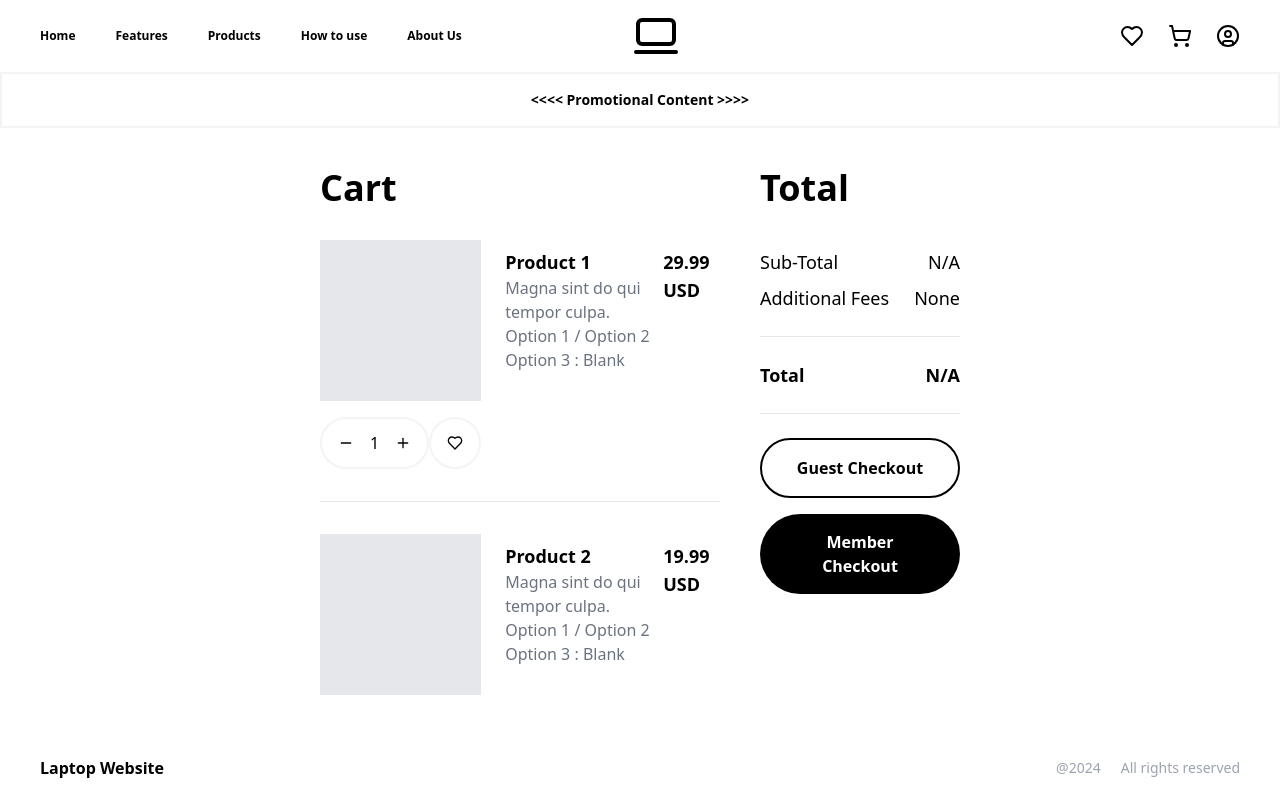
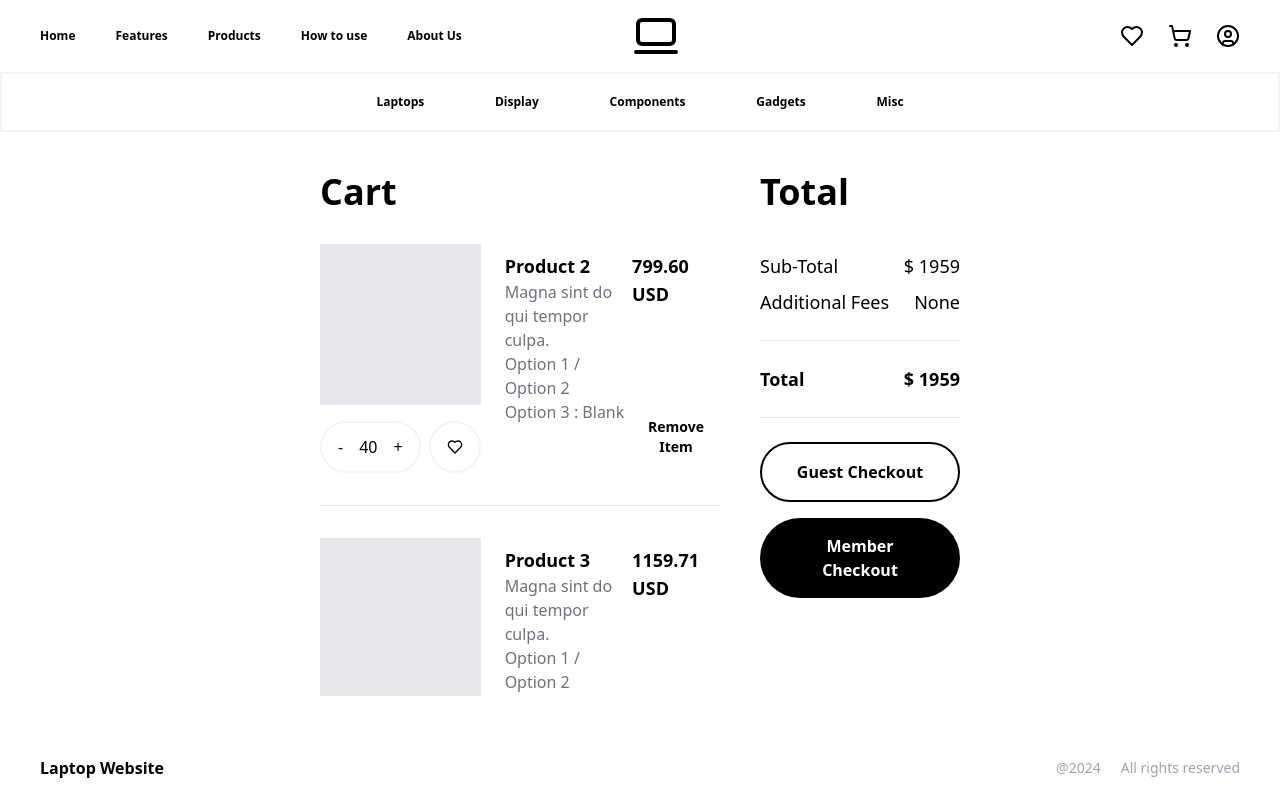
Before and after one commit to Twiztss/Laptop-Website, a React (Vite) app: page /cart in a window 1280 px wide. Built offline with nearby package versions, Linux system fonts and the light colour scheme.

Commit message:
Update cart page and add navbar component
Add cart page's function to adjust and remove item within the cart which adds total price to price section and sync the cart item state for all components. In addition, add Navbar to produce-related page.

```diff
--- /dev/null
+++ b/src/components/Navbar.tsx
@@ -0,0 +1,19 @@
+import sampleCategory from "../data/category-data"
+import { Category } from "../types/Catogory"
+
+export default function Navbar() {
+
+    const tag = (tag : Category) => {
+    return (
+        <p className="text-xs font-bold cursor-pointer" key={tag.name}>{tag.name}</p>
+        )
+    }
+
+    return (
+     <nav className="flex border-2 border-gray-100 w-full px-10 py-5 items-center justify-center">
+    <div className="flex w-1/2 justify-around">
+        {sampleCategory.map(tag)}
+    </div>
+    </nav>
+    )
+}
--- a/src/routes/cart.tsx
+++ b/src/routes/cart.tsx
@@ -1,37 +1,51 @@
-import { Heart, Minus, Plus } from "lucide-react"
+import { Heart } from "lucide-react"
 import Footer from "../components/Footer"
 import Header from "../components/Header"
 import { Link } from "react-router-dom"
 import { useState } from "react"
+import sampleProduct from "../data/product-data"
+import Navbar from "../components/Navbar"
 import { Product } from "../types/Product"
-import sampleProduct from "../data/product-data"
 
-const CartItem = (item : Product) => {
+interface itemProp {
+    title : string,
+    amount : number,
+    price : number,
+    onItemChange : (e : any) => void,
+    onRemoval : (e : any) => void,
+}
 
-    const [itemAmount, setItemAmount] = useState(1)
+type calcProp = {
+    item : number[]
+}
+
+const CartItem = ({title, amount, price, onItemChange, onRemoval} : itemProp) => {
 
     return (
         <>
             <div className="flex gap-6">
                 <div className="flex flex-col w-5/12 gap-4">
                     <div className="bg-gray-200 aspect-square"></div>
-                    <div className="flex justify-between">
-                        <div className="flex gap-4 border-2 border-gray-100 rounded-full px-4 py-2 items-center">
-                            <button onClick={() => {itemAmount == 1 ? setItemAmount(1) :setItemAmount(itemAmount - 1)}}><Minus width={16} height={16}/></button>
-                            <p className="font-medium">{itemAmount}</p>
-                            <button onClick={() => setItemAmount(itemAmount + 1)}><Plus width={16} height={16}/></button>
+                    <div className="flex justify-between w-full gap-2">
+                        <div className="flex gap-4 border-2 border-gray-100 rounded-full px-4 py-2 justify-center items-center w-2/3">
+                            <button name={title} id={"minus"} onClick={onItemChange}>-</button>
+                            <p className="font-medium">{amount}</p>
+                            <button name={title} id={"plus"} onClick={onItemChange}>+</button>
                         </div>
-                        <button className="border-2 border-gray-100 rounded-full p-4"><Heart width={16} height={16}/></button>
+                        <button className="flex justify-center border-2 border-gray-100 rounded-full p-4 w-1/3 items-center"><Heart width={16} height={16}/></button>
                     </div>
                 </div>
                 <div className="flex justify-between w-full mt-2">
                     <div>
-                        <h2 className="text-lg font-semibold">{item.title}</h2>
+                        <h2 className="text-lg font-semibold">{title}</h2>
                         <h4 className="text-base text-gray-500 font-normal">Magna sint do qui tempor culpa.</h4>
                         <h4 className="text-base text-gray-500 font-normal">{"Option 1"} / {"Option 2"}</h4>
                         <h4 className="text-base text-gray-500 font-normal">{"Option 3"} : {"Blank"}</h4>
                     </div>
-                    <p className="text-lg font-semibold">{(itemAmount * item.price).toFixed(2)} USD</p>
+                    <div className="flex flex-col justify-between">
+                        <p className="text-lg font-semibold">{(amount * price).toFixed(2)} USD</p>
+                        <button name={title} className="text-sm font-semibold p-4" onClick={onRemoval}>Remove Item</button>
+                    </div>
                 </div>
             </div>
             <hr className="w-full"/>
@@ -39,7 +53,9 @@ const CartItem = (item : Product) => {
     )
 }
 
-const Total = () => {
+const Total = ({item} : calcProp) => {
+
+    const subTotal : number = Math.round(item.reduce((prev, cur) => prev + cur,0))
 
     return (
         <section className="flex flex-col gap-6 w-1/6 sticky">
@@ -48,7 +64,7 @@ const Total = () => {
                 <div className="flex flex-col gap-2 mt-4 w-full">
                     <div className="flex justify-between">
                         <h2 className="text-lg font-normal">Sub-Total</h2>
-                        <h2 className="text-lg font-normal">N/A</h2>
+                        <h2 className="text-lg font-normal">$ {subTotal}</h2>
                     </div>
                     <div className="flex justify-between">
                         <h2 className="text-lg font-normal">Additional Fees</h2>
@@ -57,7 +73,7 @@ const Total = () => {
                     <hr className="w-full my-4"/>
                     <div className="flex justify-between">
                         <h2 className="text-lg font-semibold">Total</h2>
-                        <h2 className="text-lg font-semibold">N/A</h2>
+                        <h2 className="text-lg font-semibold">$ {subTotal}</h2>
                     </div>
                     <hr className="w-full my-4"/>
                     <div className="flex flex-col w-full gap-4">
@@ -72,23 +88,58 @@ const Total = () => {
 
 export default function Cart() {
 
-    // Test item rendering
-    let haveItem = true
+    const [cartItem, setCartItem] = useState([...sampleProduct.slice(1,3)])
+
+    const changeItem = (e : any) => {
+        const { name, id } = e.target
+        setCartItem((prev) => {
+            let thisItem : any = cartItem.find(item => item.title == name)
+            if (thisItem) {
+                const updatedCart = prev.map((item : Product) => {
+                    if (item.title == thisItem.title) {
+                        if (id == "plus") {
+                            return {...item, amount : item.amount + 1}
+                        } else if (id == "minus")
+                            return {...item, amount : item.amount - 1}
+                    } else {
+                        return item
+                    }
+                })
+                return updatedCart
+            } else {
+                return [...prev, {...thisItem, amount : thisItem.amount}]
+            }
+        } )
+    }
+
+    const removeItem = (e : any) => {
+        const { name } = e.target
+        setCartItem(prev => {
+            return prev.filter(item => item.title != name)
+        })
+    }
 
     return (
     <body className="flex flex-col w-full h-screen justify-between">
         <Header />
-        <nav className="flex border-2 border-gray-100 w-full px-10 py-4 items-center justify-center">
-            <div className="flex w-1/2 justify-around">
-                <h4 className="font-bold text-sm">{"<<<< Promotional Content >>>>"}</h4>
-            </div>
-        </nav>
+        <Navbar />
         <main className="flex m-10 h-5/6 gap-10 justify-center overflow-y-scroll">
             <section className="flex flex-col gap-8 w-1/3">
                 <h1 className="text-4xl font-bold">Cart</h1>
-                {haveItem ? <>{sampleProduct.map(CartItem)}</> : <h4 className="text-lg font-semibold -mt-4">There is no item in your shopping cart.</h4>}
+                {cartItem.length != 0 ? <>{cartItem.map((item) => {
+                    return (
+                        <CartItem
+                            title={item.title}
+                            amount={item.amount}
+                            price={item.price}
+                            onItemChange={changeItem}
+                            onRemoval={removeItem}
+                            key={item.title}
+                        />
+                    )
+                })}</> : <h4 className="text-lg font-semibold -mt-4">There is no item in your shopping cart.</h4>}
             </section>
-            <Total />
+            <Total item={cartItem.map(item => item.amount * item.price)}/>
         </main>
         <Footer />
     </body>
--- a/src/routes/product-detail.tsx
+++ b/src/routes/product-detail.tsx
@@ -1,11 +1,10 @@
 import { Heart, ShoppingCart } from "lucide-react";
 import Footer from "../components/Footer";
 import Header from "../components/Header";
-import { Category } from "../types/Catogory";
-import sampleCategory from "../data/category-data";
 import { Link, useParams } from "react-router-dom";
 import { Product, Version } from "../types/Product";
 import sampleProduct from "../data/product-data";
+import Navbar from "../components/Navbar";
 
 const InterestProduct = () => {
 
@@ -62,20 +61,10 @@ export default function ProductDetail() {
     )
   }
 
-  const tag = (tag : Category) => {
-    return (
-      <p className="text-xs font-bold cursor-pointer" key={tag.name}>{tag.name}</p>
-    )
-  }
-
   return (
     <body className="flex flex-col w-full h-screen justify-between">
         <Header />
-        <nav className="flex border-2 border-gray-100 w-full px-10 py-5 items-center justify-center">
-          <div className="flex w-1/2 justify-around">
-            {sampleCategory.map(tag)}
-          </div>
-        </nav>
+        <Navbar />
           <main className="flex flex-col mx-10 h-full max-w-full items-center overflow-y-scroll overflow-x-hidden">
             <div className="flex p-10 w-2/3 h-full">
               <div className="w-1/2 h-5/6 bg-gray-100 rounded-2xl"></div>
--- a/src/routes/products.tsx
+++ b/src/routes/products.tsx
@@ -8,6 +8,7 @@ import { Product } from "../types/Product";
 import { Category } from "../types/Catogory";
 import {sampleCategory} from "../data/category-data";
 import sampleProduct from "../data/product-data";
+import Navbar from "../components/Navbar";
 
 export default function Products() {
   const [isFilter, setIsFilter] = useState(false)
@@ -27,12 +28,6 @@ export default function Products() {
         </div>
         <button className=""></button>
       </div>
-    )
-  }
-
-  const tag = (tag : Category) => {
-    return (
-      <p className="text-xs font-bold cursor-pointer" key={tag.name}>{tag.name}</p>
     )
   }
 
@@ -74,14 +69,10 @@ export default function Products() {
           {sampleCategory.map(categoryRender)}
         </div>
       </nav>
-      <nav className="flex border-2 border-gray-100 w-full px-10 py-5 items-center justify-center">
-        <div className="flex w-1/2 justify-around">
-          {sampleCategory.map(tag)}
-        </div>
-      </nav>
-      <main className="flex w-full h-full">
+      <Navbar />
+      <main className="flex w-full h-4/5">
         <Sidebar />
-        <section className="flex flex-col gap-6 m-10 w-4/5 overflow-y-scroll">
+        <section className="flex flex-col gap-6 mx-10 mt-10 w-5/6 h-full overflow-y-scroll">
           <nav className="flex justify-between">
             <h1 className="text-3xl font-bold">Products</h1>
             <div className="flex gap-2 cursor-pointer" onClick={() => setIsFilter(!isFilter)}>
```
